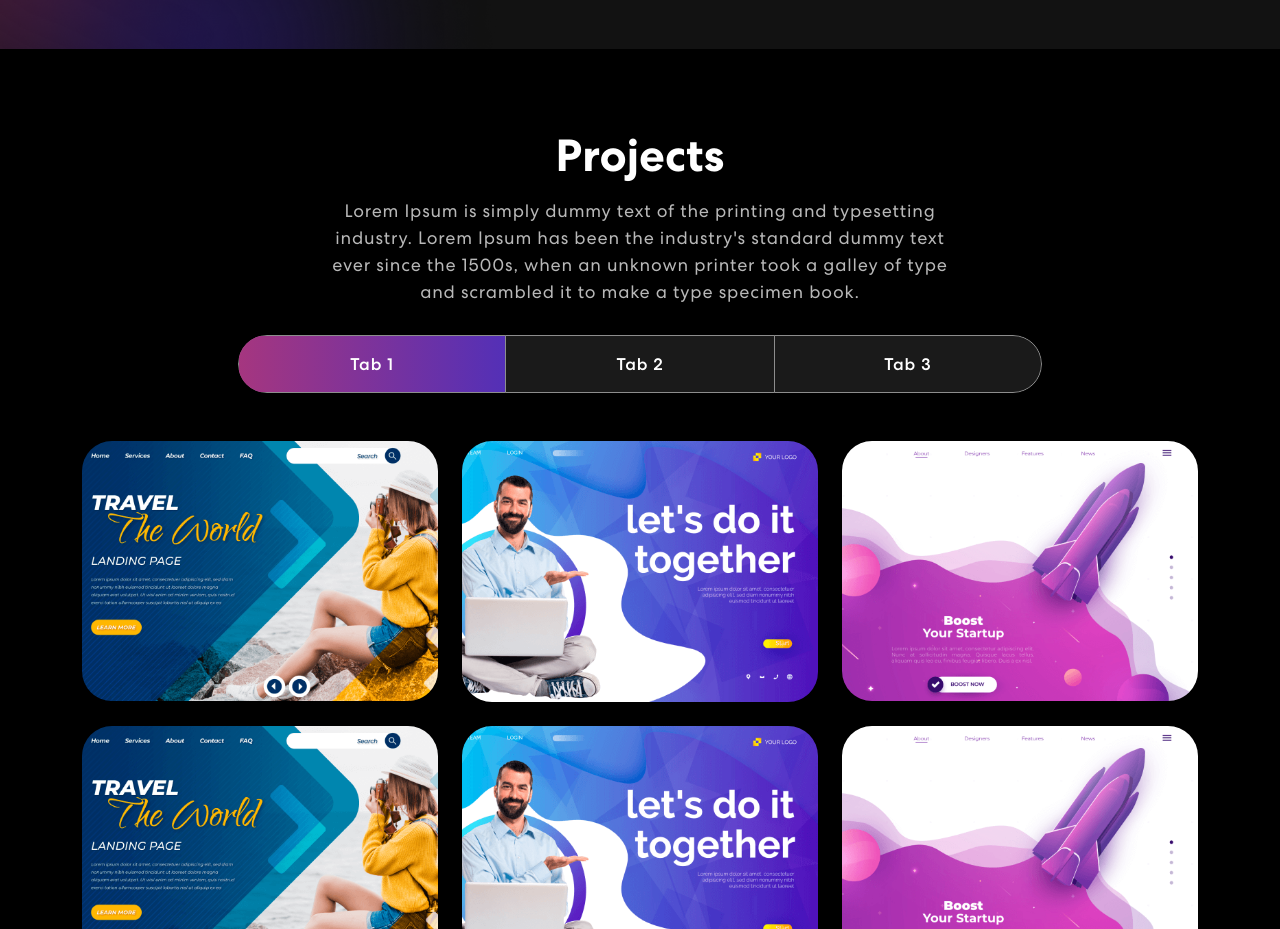
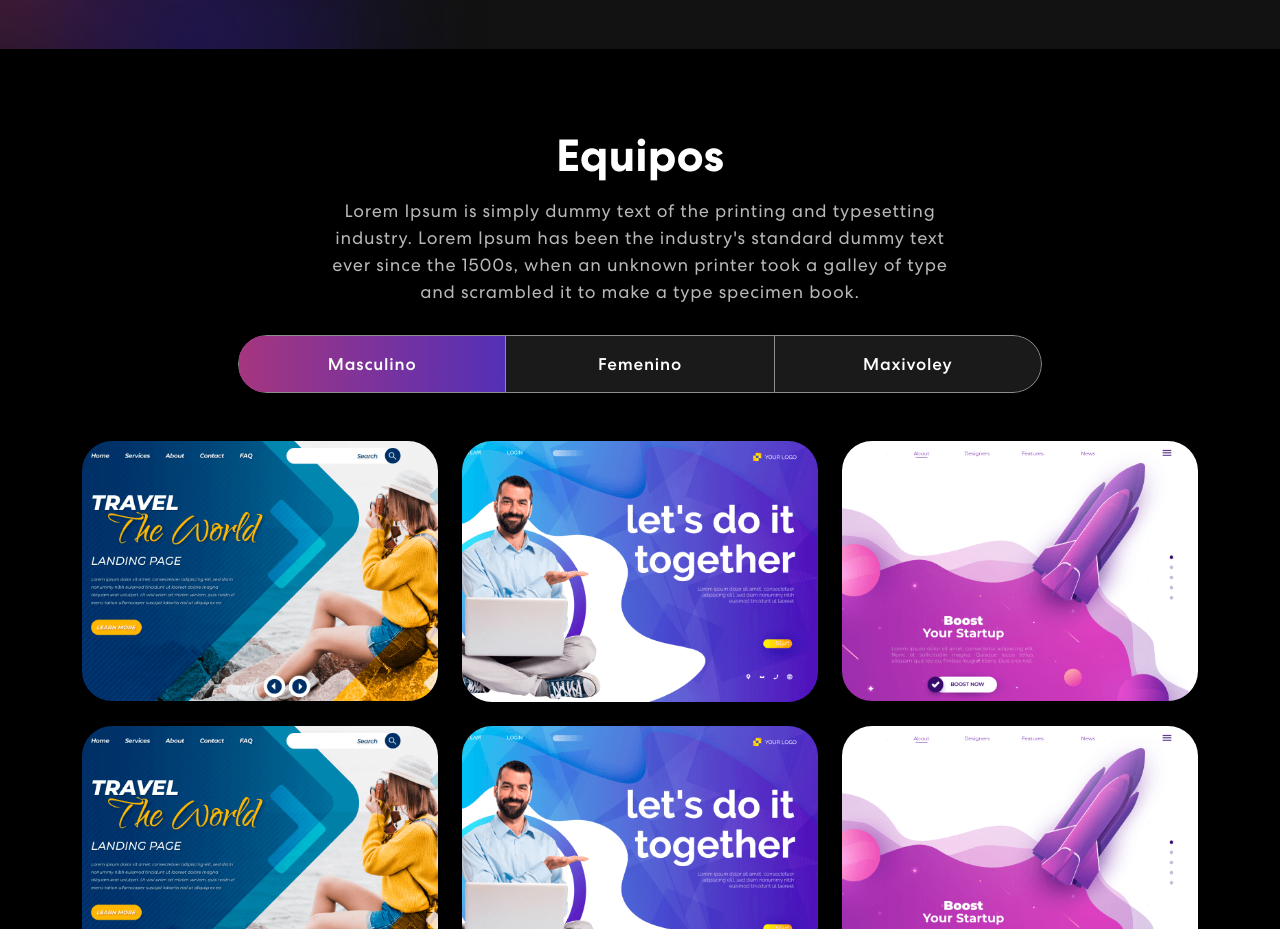
Before and after one commit to florpalma1/torneodeverano, a React (Create React App) app: page / in a window 1280 px wide. Shown: the part 1320-2249 px from the top of the page. Built offline with nearby package versions, Linux system fonts and the light colour scheme; no server answers.

Commit message:
comence a trabajar sobre la seccion equipos

```diff
--- a/src/components/Projects.js
+++ b/src/components/Projects.js
@@ -50,18 +50,18 @@ export const Projects = () => {
             <TrackVisibility>
               {({ isVisible }) =>
               <div className={isVisible ? "animate__animated animate__fadeIn": ""}>
-                <h2>Projects</h2>
+                <h2>Equipos</h2>
                 <p>Lorem Ipsum is simply dummy text of the printing and typesetting industry. Lorem Ipsum has been the industry's standard dummy text ever since the 1500s, when an unknown printer took a galley of type and scrambled it to make a type specimen book.</p>
                 <Tab.Container id="projects-tabs" defaultActiveKey="first">
                   <Nav variant="pills" className="nav-pills mb-5 justify-content-center align-items-center" id="pills-tab">
                     <Nav.Item>
-                      <Nav.Link eventKey="first">Tab 1</Nav.Link>
+                      <Nav.Link eventKey="first">Masculino</Nav.Link>
                     </Nav.Item>
                     <Nav.Item>
-                      <Nav.Link eventKey="second">Tab 2</Nav.Link>
+                      <Nav.Link eventKey="second">Femenino</Nav.Link>
                     </Nav.Item>
                     <Nav.Item>
-                      <Nav.Link eventKey="third">Tab 3</Nav.Link>
+                      <Nav.Link eventKey="third">Maxivoley</Nav.Link>
                     </Nav.Item>
                   </Nav>
                   <Tab.Content id="slideInUp" className={isVisible ? "animate__animated animate__slideInUp" : ""}>
@@ -92,7 +92,7 @@ export const Projects = () => {
           </Col>
         </Row>
       </Container>
-      <img className="background-image-right" src={colorSharp2}></img>
+      <img className="background-image-right" src={colorSharp2} alt="fondo"></img>
     </section>
   )
 }
```
